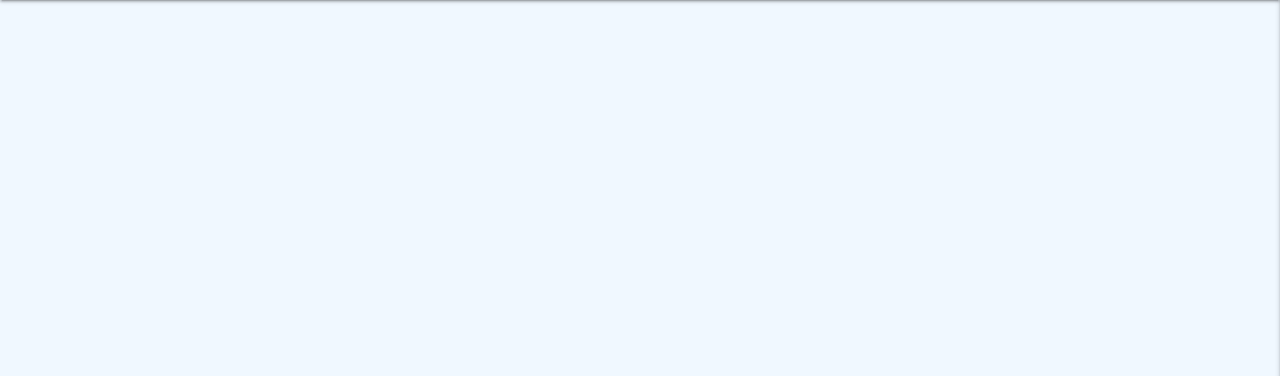
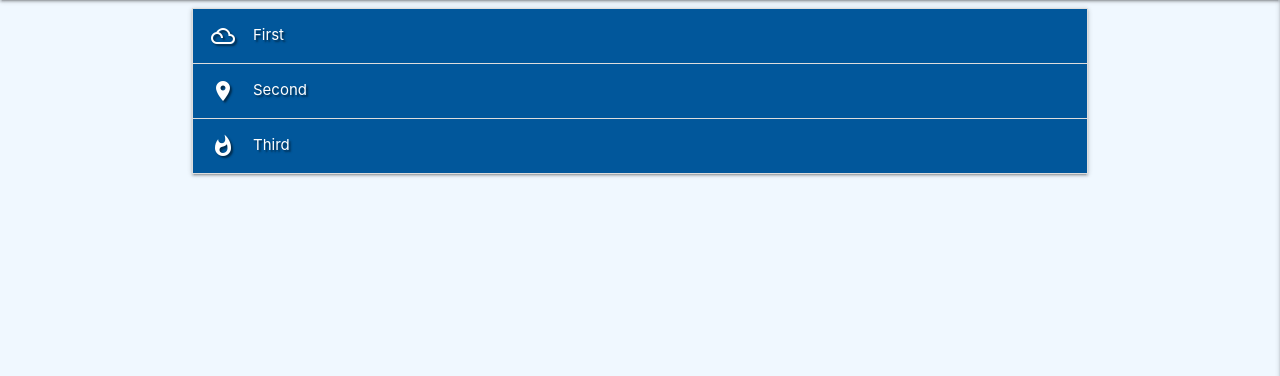
Before and after one commit to marks530/ms3_project, a Flask app: page / in a window 1280 px wide. Shown: the part 64-440 px from the top of the page. Run offline with Flask 2, Linux system fonts and the light colour scheme; data that the repository does not hold is empty; some libraries are stand-ins or nearby versions.

Commit message:
Add Record collapsible setup

```diff
--- a/static/js/script.js
+++ b/static/js/script.js
@@ -1,3 +1,4 @@
 $(document).ready(function(){
     $('.sidenav').sidenav({edge: "right"});
+    $('.collapsible').collapsible();
   });
--- a/templates/serviceReports.html
+++ b/templates/serviceReports.html
@@ -24,4 +24,19 @@
     </div>
 
     {% endfor %}
+
+    <ul class="collapsible">
+        <li>
+          <div class="collapsible-header white-text light-blue darken-4 text-shadow"><i class="material-icons">filter_drama</i>First</div>
+          <div class="collapsible-body"><span>Lorem ipsum dolor sit amet.</span></div>
+        </li>
+        <li>
+          <div class="collapsible-header white-text light-blue darken-4 text-shadow"><i class="material-icons">place</i>Second</div>
+          <div class="collapsible-body"><span>Lorem ipsum dolor sit amet.</span></div>
+        </li>
+        <li>
+          <div class="collapsible-header white-text light-blue darken-4 text-shadow"><i class="material-icons">whatshot</i>Third</div>
+          <div class="collapsible-body"><span>Lorem ipsum dolor sit amet.</span></div>
+        </li>
+      </ul>
 {% endblock %}
```
